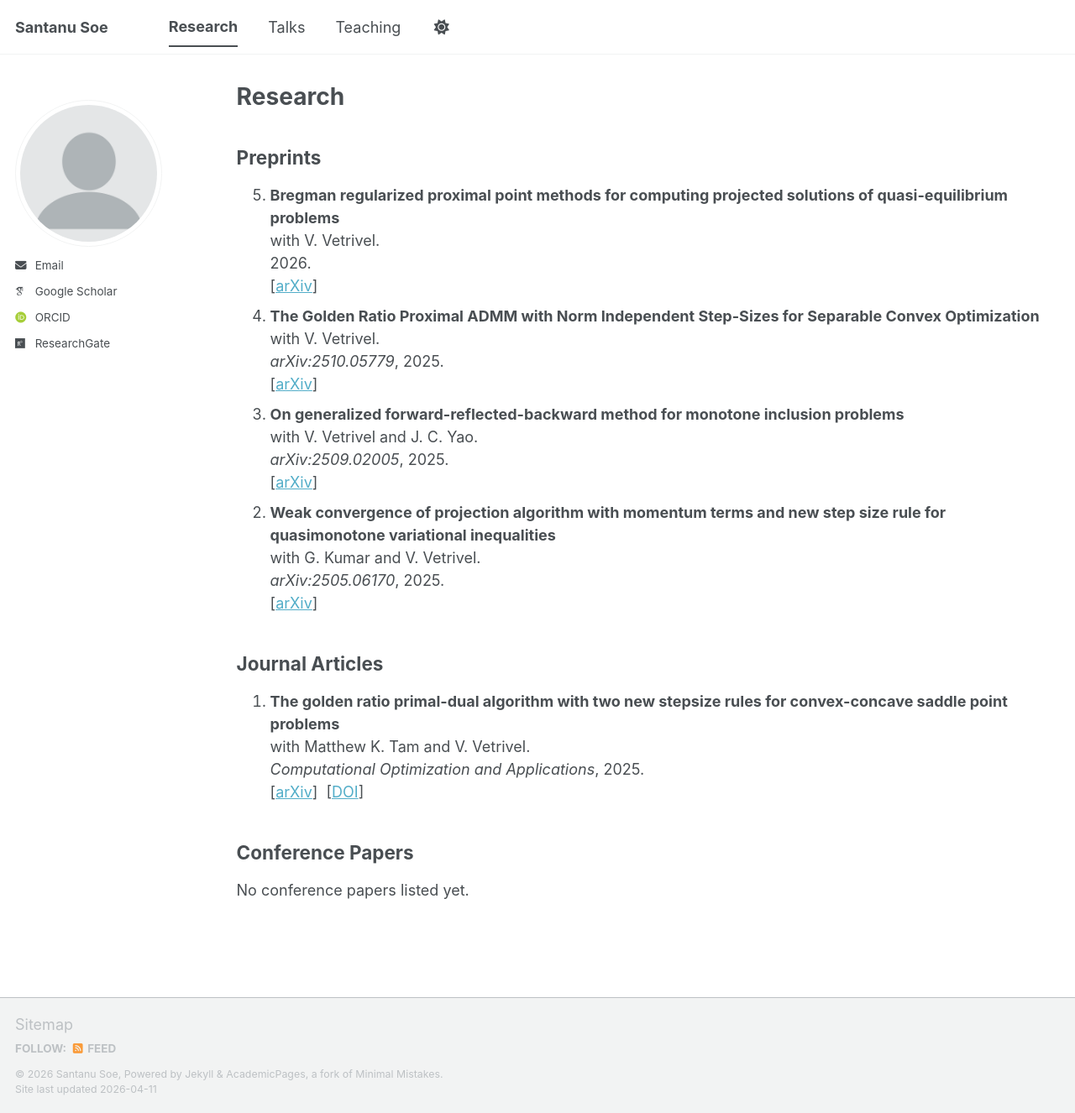
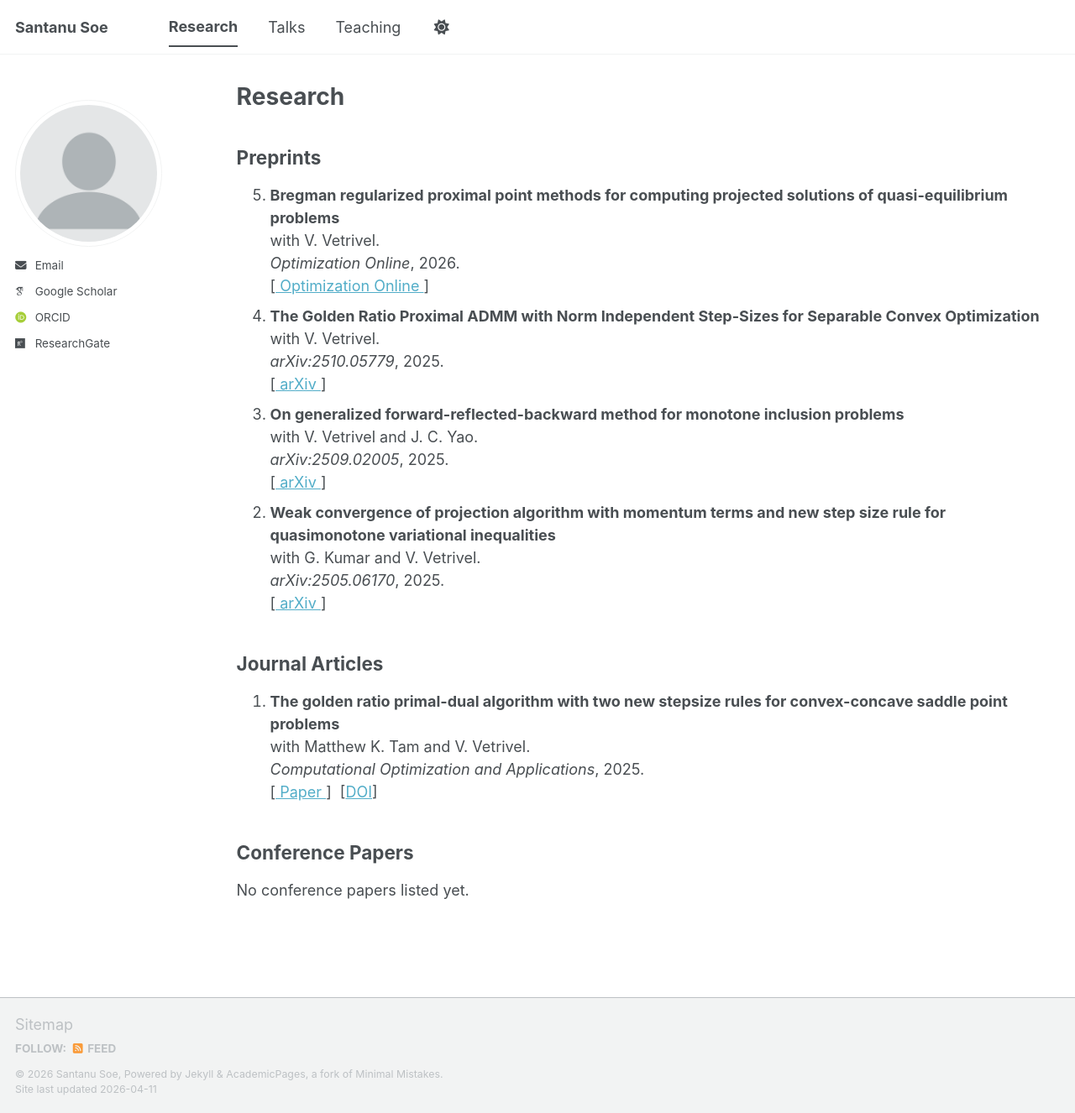
Before and after one commit to santanusoe/santanusoe.github.io, a Jekyll site: the page built from _pages/publications.html, in a window 1280 px wide and 1326 px high. Shown: the whole window at 84% size. Built offline with Jekyll 4.4.1, drawn with Linux system fonts in a browser that asks for light colours; some web fonts are replaced; a script bundle is joined from its source files by our own code; library files that are not in the unit come from our copies.

Commit message:
Update pub_compact_li.html

```diff
--- a/_includes/pub_compact_li.html
+++ b/_includes/pub_compact_li.html
@@ -8,6 +8,8 @@
   {% if include.p.category == "preprints" %}
     {% if include.p.arxiv_id %}
       <em>arXiv:{{ include.p.arxiv_id }}</em>, {{ include.p.date | date: "%Y" }}.<br/>
+    {% elsif include.p.venue %}
+      <em>{{ include.p.venue }}</em>, {{ include.p.date | date: "%Y" }}.<br/>
     {% else %}
       {{ include.p.date | date: "%Y" }}.<br/>
     {% endif %}
@@ -19,17 +21,21 @@
     {% endif %}
   {% endif %}
 
-  {% if include.p.category == "preprints" %}
-    {% if include.p.paperurl %}
-      [<a href="{{ include.p.paperurl }}">arXiv</a>]
-    {% endif %}
-  {% else %}
-    {% if include.p.paperurl %}
-      [<a href="{{ include.p.paperurl }}">arXiv</a>]
-    {% endif %}
+  {% if include.p.paperurl %}
+    [<a href="{{ include.p.paperurl }}">
+      {% if include.p.link_label %}
+        {{ include.p.link_label }}
+      {% elsif include.p.arxiv_id %}
+        arXiv
+      {% else %}
+        Paper
+      {% endif %}
+    </a>]
+  {% endif %}
 
+  {% if include.p.category != "preprints" %}
     {% if include.p.doi %}
-      &nbsp;[<a href="https://doi.org/{{ include.p.doi }}">DOI</a>]
+      &nbsp;[<a href="{{ include.p.doi }}">DOI</a>]
     {% elsif include.p.doiurl %}
       &nbsp;[<a href="{{ include.p.doiurl }}">DOI</a>]
     {% endif %}
```
